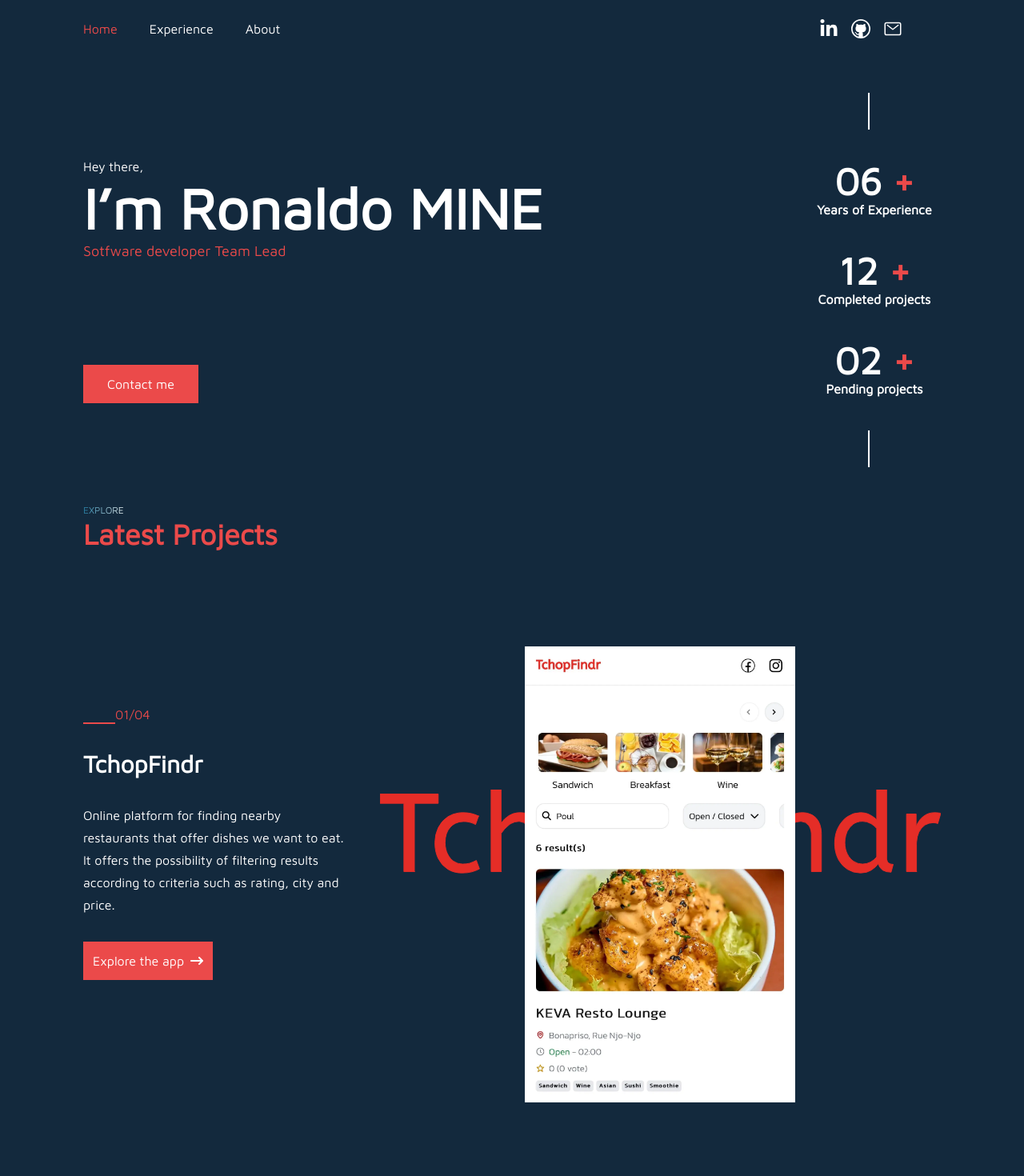
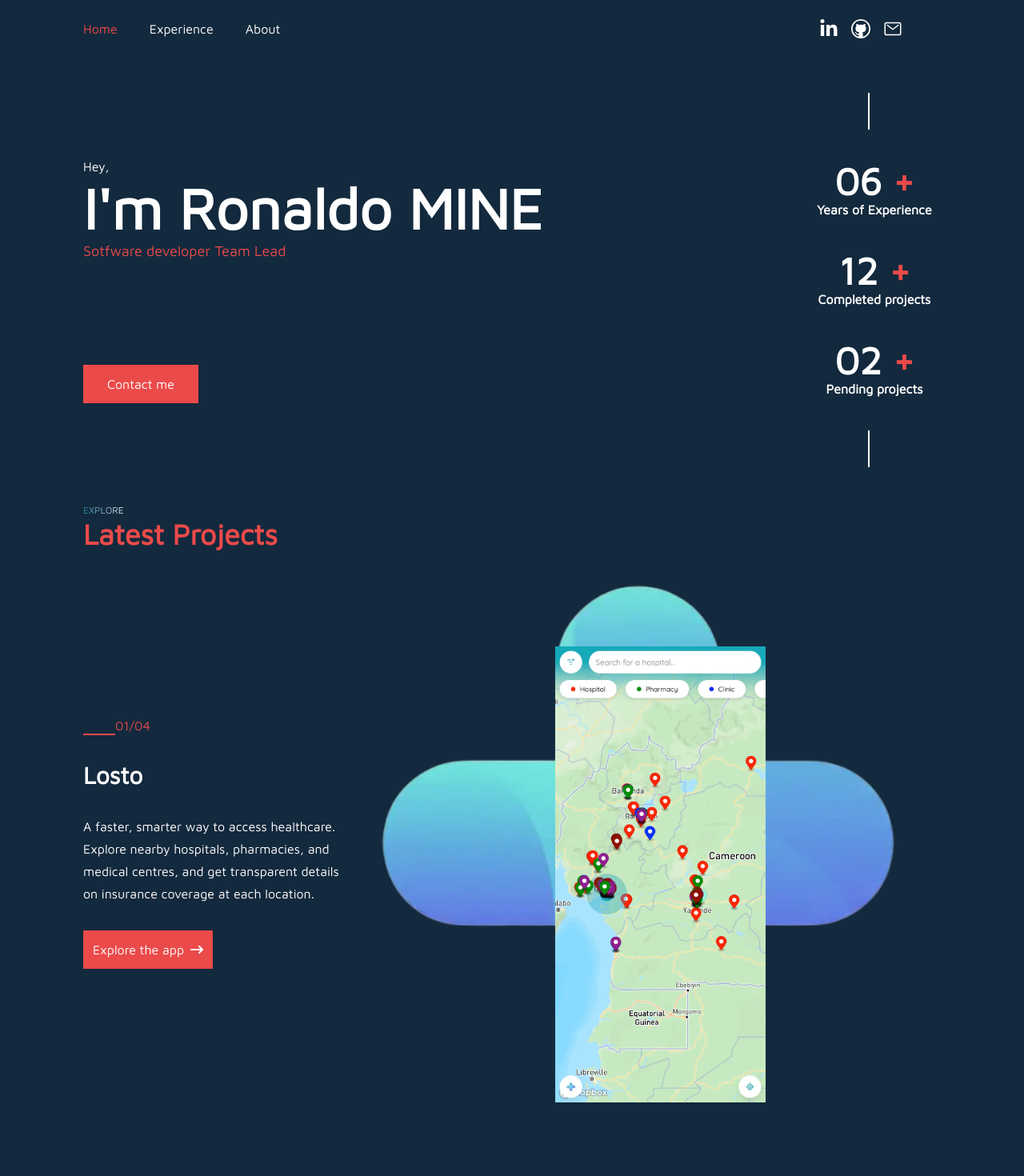
Before and after one commit to RonaldoMine/portfolio, a Next.js app: page / in a window 1280 px wide. Shown: the top 1470 px of the page at 80% size. Built offline with nearby package versions, Linux system fonts and the light colour scheme.

Commit message:
Add new project - losto

```diff
--- a/app/(home)/components/SingleProjectComponent.tsx
+++ b/app/(home)/components/SingleProjectComponent.tsx
@@ -12,6 +12,7 @@ type Props = {
   link: string;
   linkText: string;
   reverse?: boolean;
+  totalCount?: number;
 };
 
 export default function SingleProjectComponent({
@@ -24,6 +25,7 @@ export default function SingleProjectComponent({
   link,
   linkText,
   reverse = false,
+  totalCount
 }: Props) {
   return (
     <div
@@ -53,7 +55,7 @@ export default function SingleProjectComponent({
       >
         <div className="flex">
           <span className="border-b-2 border-red w-10 block"></span>
-          <span className="text-red">0{rank}/04</span>
+          <span className="text-red">0{rank}/0{totalCount}</span>
         </div>
         <span className="text-3xl font-bold">{title}</span>
         <p className="leading-7">{description}</p>
--- a/app/(home)/datas/index.tsx
+++ b/app/(home)/datas/index.tsx
@@ -1,9 +1,19 @@
 export const projects = [
+  {
+    bg: "/images/projects/losto-logo.webp",
+    title: "Losto",
+    description:
+      "A faster, smarter way to access healthcare. Explore nearby hospitals, pharmacies, and medical centres, and get transparent details on insurance coverage at each location.",
+    img: "/images/projects/losto.webp",
+    slug: "tchopfindr",
+    link: "https://losto.cm",
+    linkText: "Explore the app",
+  },
   {
     bg: "/images/projects/tchopfindr-logo.svg",
     title: "TchopFindr",
     description:
-      "Online platform for finding nearby restaurants that offer dishes we want to eat. It offers the possibility of filtering results according to criteria such as rating, city and price.",
+      "A convenient platform for discovering restaurants that match your cravings, with flexible filtering options including rating, city, and budget.",
     img: "/images/projects/tchopfindr.webp",
     slug: "tchopfindr",
     link: "https://tchopfindr.vercel.app/",
@@ -28,17 +38,7 @@ export const projects = [
     slug: "indomptable-shop",
     link: "https://indomptable-shop.vercel.app/",
     linkText: "Visit the shop",
-  },
-  {
-    bg: "/images/projects/cameroon-tribune-logo.webp",
-    title: "Cameroon Tribune",
-    description:
-      "This is a consumer solution developed at NEXAH for the distribution of digital newspapers, for which I was the main technical player.",
-    img: "/images/projects/newspaper.webp",
-    slug: "camerron-tribune",
-    link: "https://cameroontribune.com",
-    linkText: "Visit the website",
-  },
+  }
 ];
 
 export const frontendToolsImages = [
--- a/app/(home)/page.tsx
+++ b/app/(home)/page.tsx
@@ -2,15 +2,8 @@
 
 import HeadingHomeComponent from "./components/HeadingHomeComponent";
 import SingleProjectComponent from "./components/SingleProjectComponent";
-import Image from "next/image";
 import ContentSectionComponent from "@/app/components/ContentSectionComponent";
-import {
-  frontendToolsImages,
-  backendToolsImages,
-  OtherToolsImages,
-  projects,
-  skills,
-} from "./datas";
+import { projects, skills } from "./datas";
 import SkillComponent from "./components/SkillComponent";
 import ContactButtonComponent from "./components/ContactButtonComponent";
 
@@ -33,11 +26,13 @@ export default function Home() {
       <section className="text-white border-b-2 border-white relative flex flex-col justify-center my-5 pb-24 mb-24 sm:border-b-0 sm:my-10 sm:border-r-2 sm:w-11/12 sm:py-20">
         <div className="sm:w-2/3">
           <div className="mb-10 sm:mb-32">
-            <span>Hey there,</span>
+            <span>Hey,</span>
             <h1 className="text-5xl font-extrabold leading-[60px] sm:leading-[80px] sm:text-7xl">
-              I’m Ronaldo MINE
+              I'm Ronaldo MINE
             </h1>
-            <span className="text-red text-lg">Sotfware developer Team Lead</span>
+            <span className="text-red text-lg">
+              Sotfware developer Team Lead
+            </span>
           </div>
           <ContactButtonComponent />
         </div>
@@ -60,6 +55,7 @@ export default function Home() {
             reverse={index % 2 !== 0}
             link={project.link}
             linkText={project.linkText}
+            totalCount={projects.length}
           />
         ))}
       </ContentSectionComponent>
```
Also changed, not shown: public/images/projects/losto-logo.webp (added), public/images/projects/losto.webp (added).
